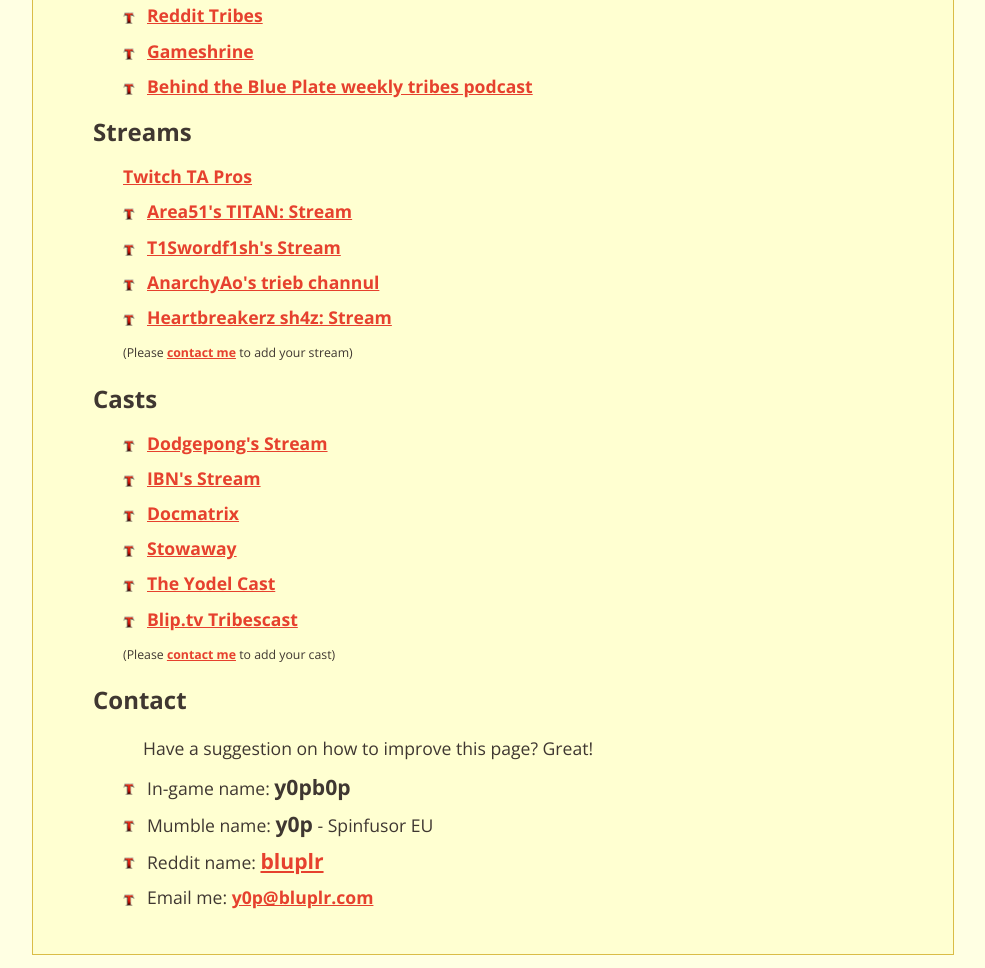
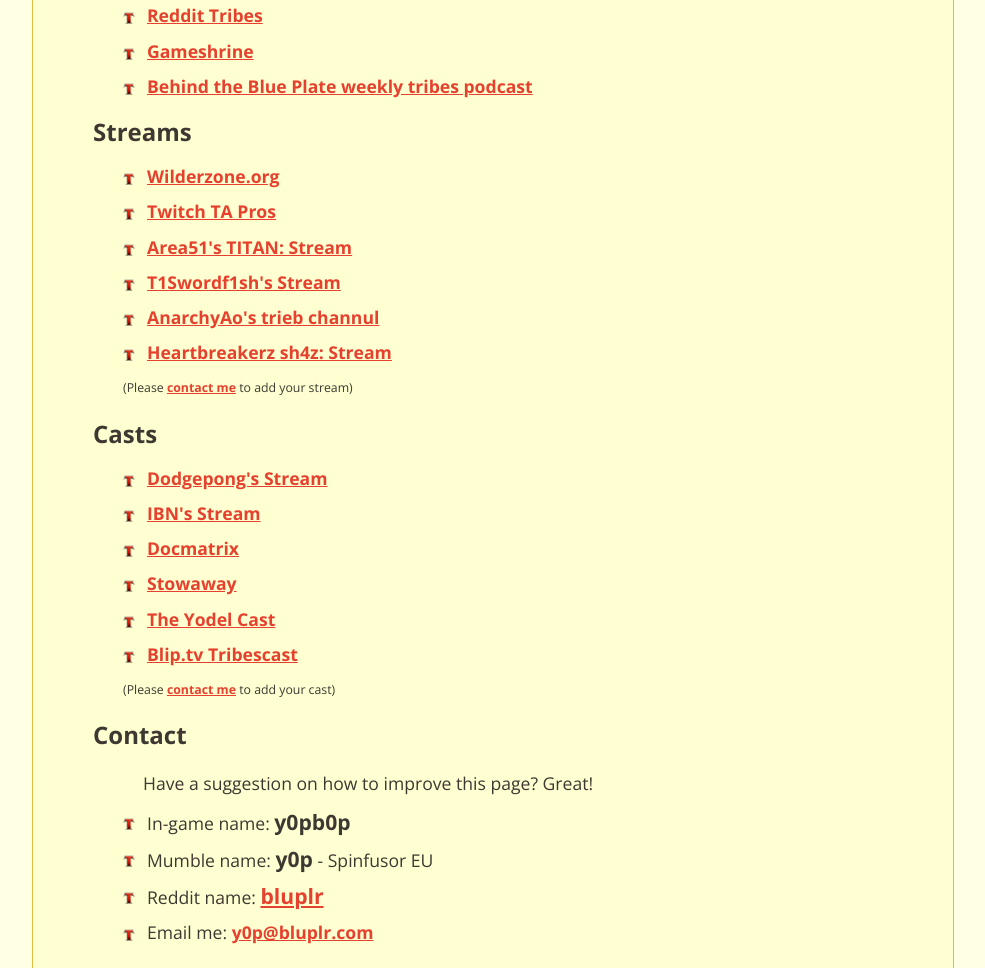
Before and after one commit to mikesligo/playapug, a plain HTML site: page index.html in a window 1280 px wide. Shown: the part 4092-5060 px from the top of the page, without its empty margins (147-1132 px from the left). Drawn offline with nearby package versions, Linux system fonts and the light colour scheme.

Commit message:
Wilderzone.org in streams

```diff
--- a/index.html
+++ b/index.html
@@ -172,6 +172,10 @@
       </div>
       <div class="para4">
         <ul class="list-tick">
+          <li>
+          <p><a href="http://www.wilderzone.org/">Wilderzone.org</a></p>
+          </li>
+          <li>
           <p><a href="http://www.twitch.tv/team/tapros">Twitch TA Pros</a></p>
           </li>
           <li>
```
